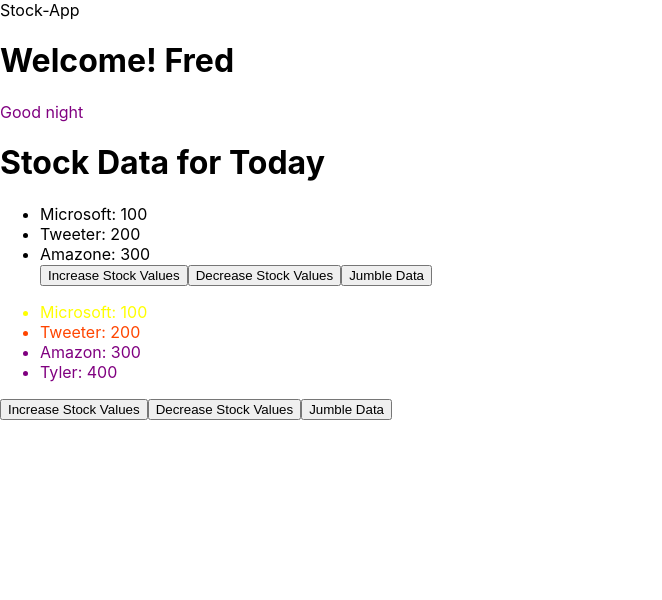
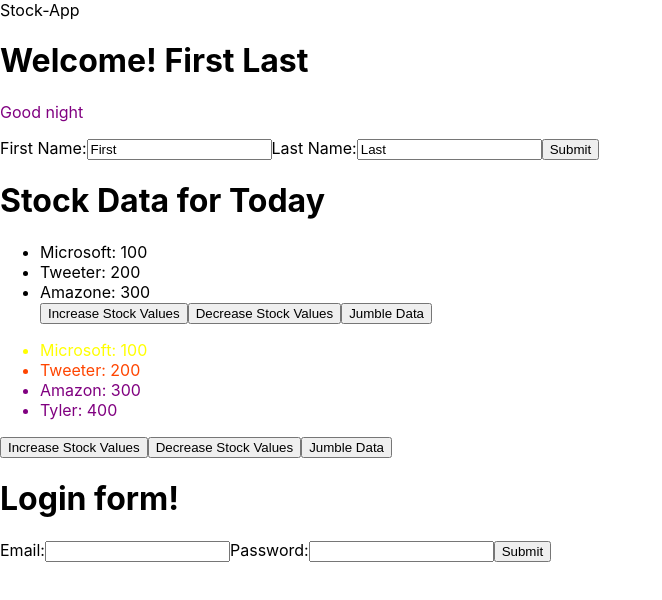
Before and after one commit to kamilkodzi/stock-data-app, a React (Create React App) app: page / in a window 1280 px wide. Shown: the top 600 px of the page, without its empty margins (0-662 px from the left). Built offline with nearby package versions, Linux system fonts and the light colour scheme.

Commit message:
Ading error massage handling and form submiting

```diff
--- a/package.json
+++ b/package.json
@@ -3,9 +3,11 @@
   "version": "0.1.0",
   "private": true,
   "dependencies": {
+    "formik": "^2.0.6",
     "react": "^16.12.0",
     "react-dom": "^16.12.0",
-    "react-scripts": "3.2.0"
+    "react-scripts": "3.2.0",
+    "yup": "^0.27.0"
   },
   "scripts": {
     "start": "react-scripts start",
--- a/src/App.js
+++ b/src/App.js
@@ -3,11 +3,14 @@
 import Welcome from './Welcome';
 import Main from './Main';
 import Greetings from './Greetings';
+import LoginForm from './LoginForm';
 
 class App extends React.Component {
   constructor(props) {
     super(props)
     this.state = {
+      first: "First",
+      last:"Last",
       name: "Fred",
       microsoftValue: 100,
       tweeterValue: 200,
@@ -17,7 +20,9 @@
         {"company":"Tweeter", "value":200},
         {"company":"Amazon", "value":300},
         {"company":"Tyler", "value":400},
-      ]
+      ],
+      email:'',
+      password: ''
     }
   }
 
@@ -77,14 +82,40 @@
       }))
     }
 
+handleChange(event){
+  const target = event.target;
+  const value = target.value;
+  const name = target.name;
 
+  this.setState({
+    [name]:value
+  })
+}
 
+handleSubmit(event){
+  event.preventDefault();
+}
+
+handleFormUpdate(values){
+  this.setState({
+    email:values.email,
+    password: values.password
+  })
+}
 
   render() {
     return (
       <div>Stock-App
-        <Welcome name={this.state.name} />
-
+        <Welcome first={this.state.first} last={this.state.last}/>
+        <form onSubmit={this.handleSubmit.bind(this)}>
+          <label>First Name:
+            <input type="text" name="first" value={this.state.first} onChange={this.handleChange.bind(this)}/>
+          </label>
+          <label>Last Name:
+            <input type="text" name="last" value={this.state.last} onChange={this.handleChange.bind(this)}/>
+          </label>
+        <button type="submit">Submit</button>
+        </form>
         <Main
           values={this.state.values}
           microsoftValue={this.state.microsoftValue}
@@ -97,6 +128,7 @@
           decrease2={this.decreaseValues2.bind(this)}
           jumble2={this.jumbleValues2.bind(this)}
         />
+        <LoginForm handleFormUpdate={this.handleFormUpdate.bind(this)}/>
       </div>
     )
   }
--- /dev/null
+++ b/src/LoginForm.js
@@ -0,0 +1,42 @@
+import React from 'react';
+import { Formik, Form, Field, ErrorMessage } from 'formik';
+import * as Yup from 'yup';
+
+
+const validationSchema = Yup.object().shape({
+    email: Yup.string()
+        .email('Email is not valid')
+        .required('Email is required'),
+    password: Yup.string()
+        .min(6, 'Password must have 6 characters or more')
+        .required('Password is required')
+})
+
+
+class LoginForm extends React.Component {
+    render() {
+        return (
+            <div>
+                <h1>Login form!</h1>
+                <Formik
+                    initialValues={{ email: '', password: '' }}
+                    validationSchema={validationSchema}
+                    onSubmit={(values) =>
+                        this.props.handleFormUpdate(values)
+                    }
+                >
+                    <Form>
+                        <label>Email:<Field type='email' name='email'></Field></label>
+                        <ErrorMessage name='email' component='div'></ErrorMessage>
+                        <label>Password:<Field type='password' name='password'></Field></label>
+                        <ErrorMessage name='password' component='div'></ErrorMessage>
+                        <button type='Submit'>Submit</button>
+                    </Form>
+                </Formik>
+            </div>
+        )
+    }
+}
+
+
+export default LoginForm;
--- a/src/Welcome.js
+++ b/src/Welcome.js
@@ -22,7 +22,7 @@
 
     return(
         <div>
-            <h1>Welcome! {props.name}</h1>
+        <h1>Welcome! {props.first} {props.last}</h1>
             {
                 display?
                 <p className={classNameValue}>Good {timeOfDay}</p> :
```
Also changed, not shown: 1 other file (tests, documents, lock files or other folders).
